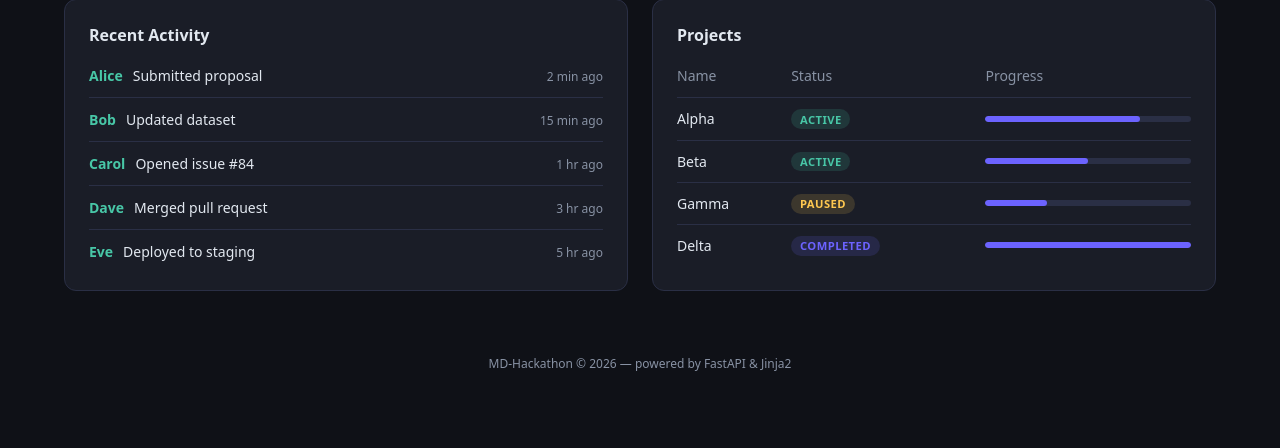
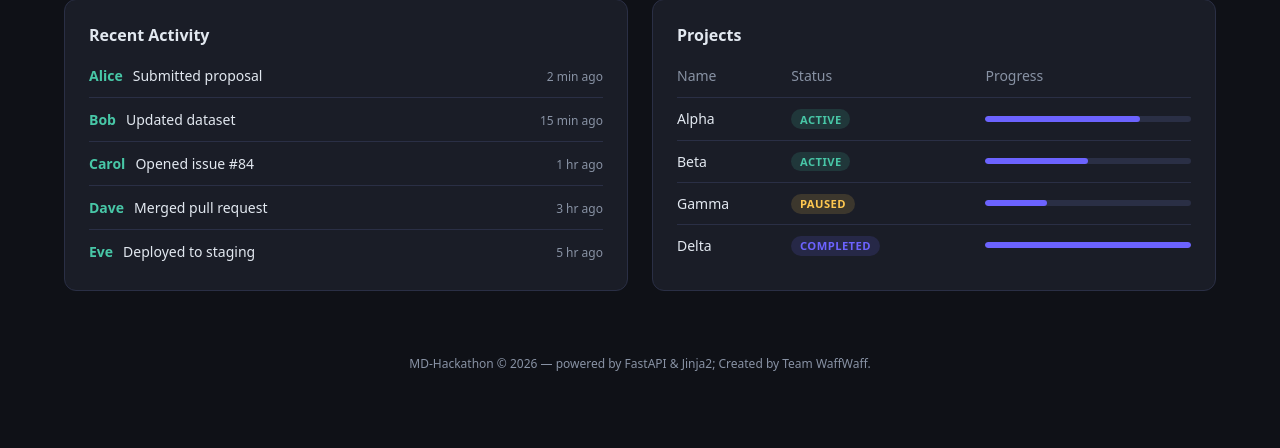
Before and after one commit to rohitidke/smart-city-hackathon-magdeburg, a FastAPI app: page / in a window 1280 px wide. Shown: the part 287-735 px from the top of the page. Run offline with FastAPI, Linux system fonts and the light colour scheme.

Commit message:
added team in the dashboard

```diff
--- a/app/templates/dashboard.html
+++ b/app/templates/dashboard.html
@@ -269,7 +269,7 @@
   </main>
 
   <footer>
-    MD-Hackathon &copy; 2026 &mdash; powered by FastAPI &amp; Jinja2
+    MD-Hackathon &copy; 2026 &mdash; powered by FastAPI &amp; Jinja2; Created by Team WaffWaff.
   </footer>
 
 </body>
```
